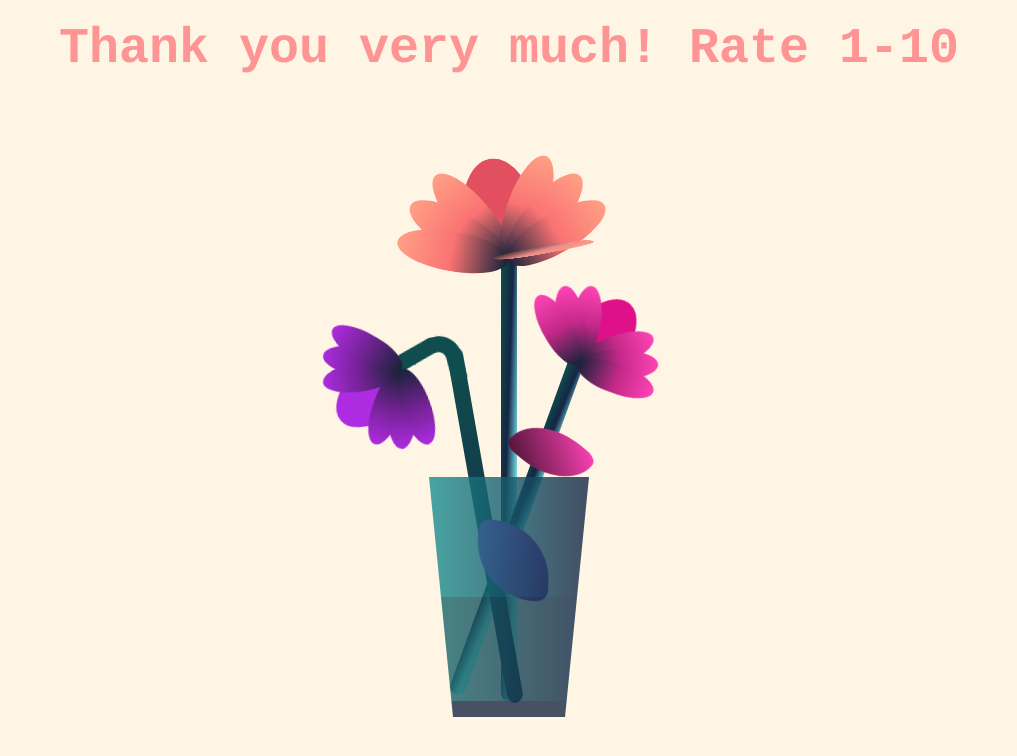
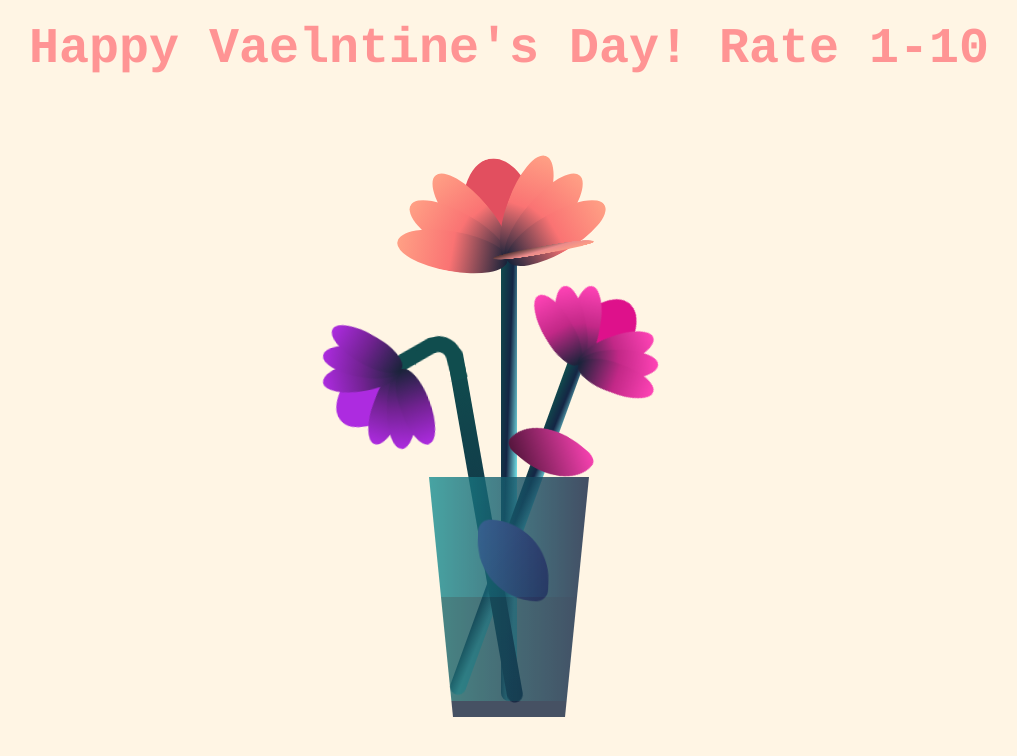
Before and after one commit to Ellxcv/valentine_final, a plain HTML site: page lastpage.html in a window 1280 px wide. Shown: the whole page, without its empty margins (131-1148 px from the left). Drawn offline with Linux system fonts and the light colour scheme.

Commit message:
Update lastpage.html

```diff
--- a/lastpage.html
+++ b/lastpage.html
@@ -7,7 +7,7 @@
     <link rel="stylesheet" href="css/flower.css" />
   </head>
   <body>
-    <div id="thankyou"><b>Thank you very much! Rate 1-10 </b></div>
+    <div id="thankyou"><b>Happy Vaelntine's Day! Rate 1-10 </b></div>
     <div class="flower">
       <div class="f-wrapper">
         <div class="flower__line"></div>
```
